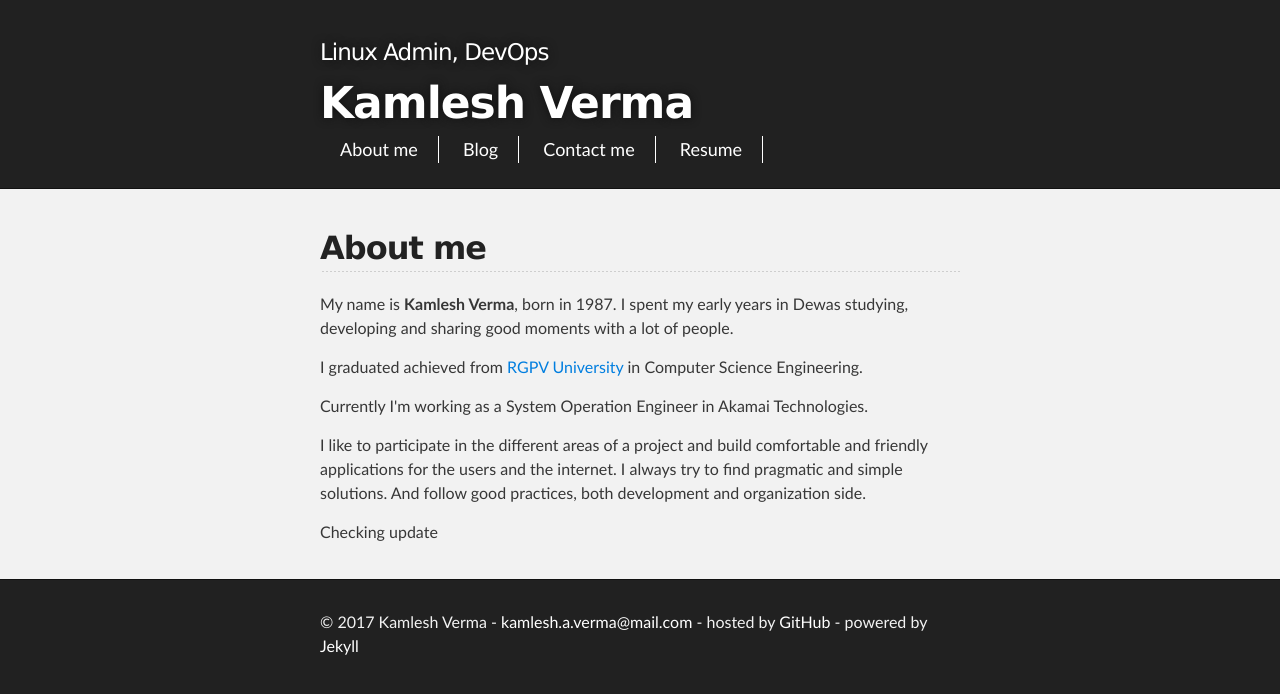
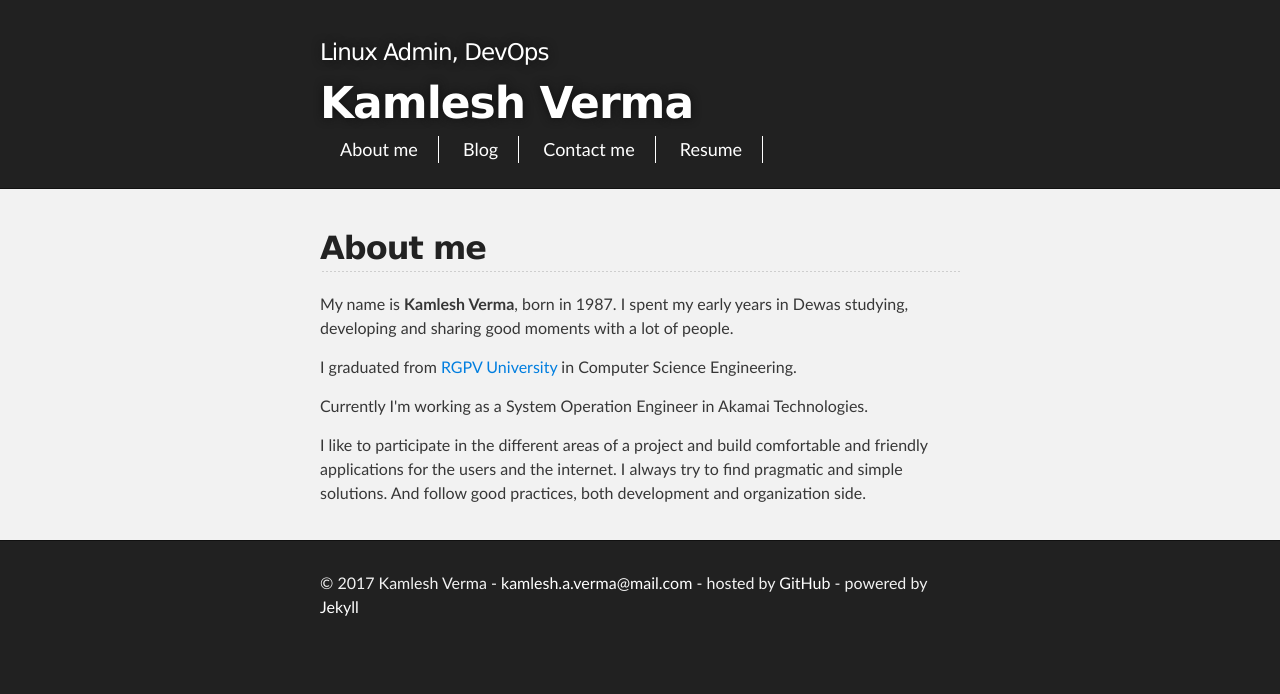
Before and after one commit to vkamlesh/vkamlesh.github.io, a Jekyll site: the page built from about/index.html, in a window 1280 px wide. Shown: the top 694 px of the page. Built offline with Jekyll 4.4.1, drawn with Linux system fonts in a browser that asks for light colours.

Commit message:
updating

```diff
--- a/about/index.html
+++ b/about/index.html
@@ -8,9 +8,8 @@ title: About - Kamlesh Verma
 
 <p>My name is <strong>Kamlesh Verma</strong>, born in 1987. I spent my early years in Dewas studying, developing and sharing good moments with a lot of people.</p>
 
-<p>I graduated achieved from <a href="https://www.rgpv.ac.in/" target="_blank">RGPV University</a> in Computer Science Engineering.</p>
+<p>I graduated from <a href="https://www.rgpv.ac.in/" target="_blank">RGPV University</a> in Computer Science Engineering.</p>
 
 <p>Currently I'm working as a System Operation Engineer in Akamai Technologies.</p>
 
 <p>I like to participate in the different areas of a project and build comfortable and friendly applications for the users and the internet. I always try to find pragmatic and simple solutions. And follow good practices, both development and organization side.</p>
-<p>Checking update</p>
```
